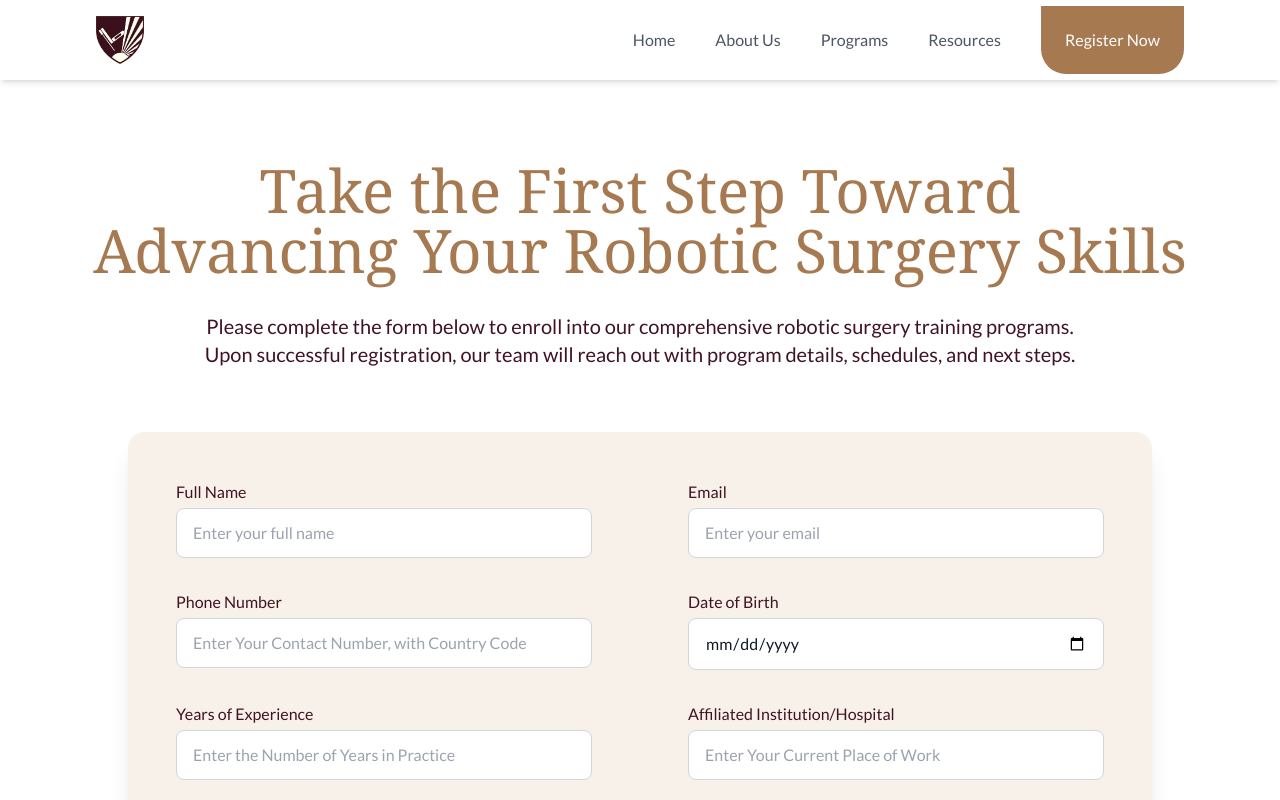
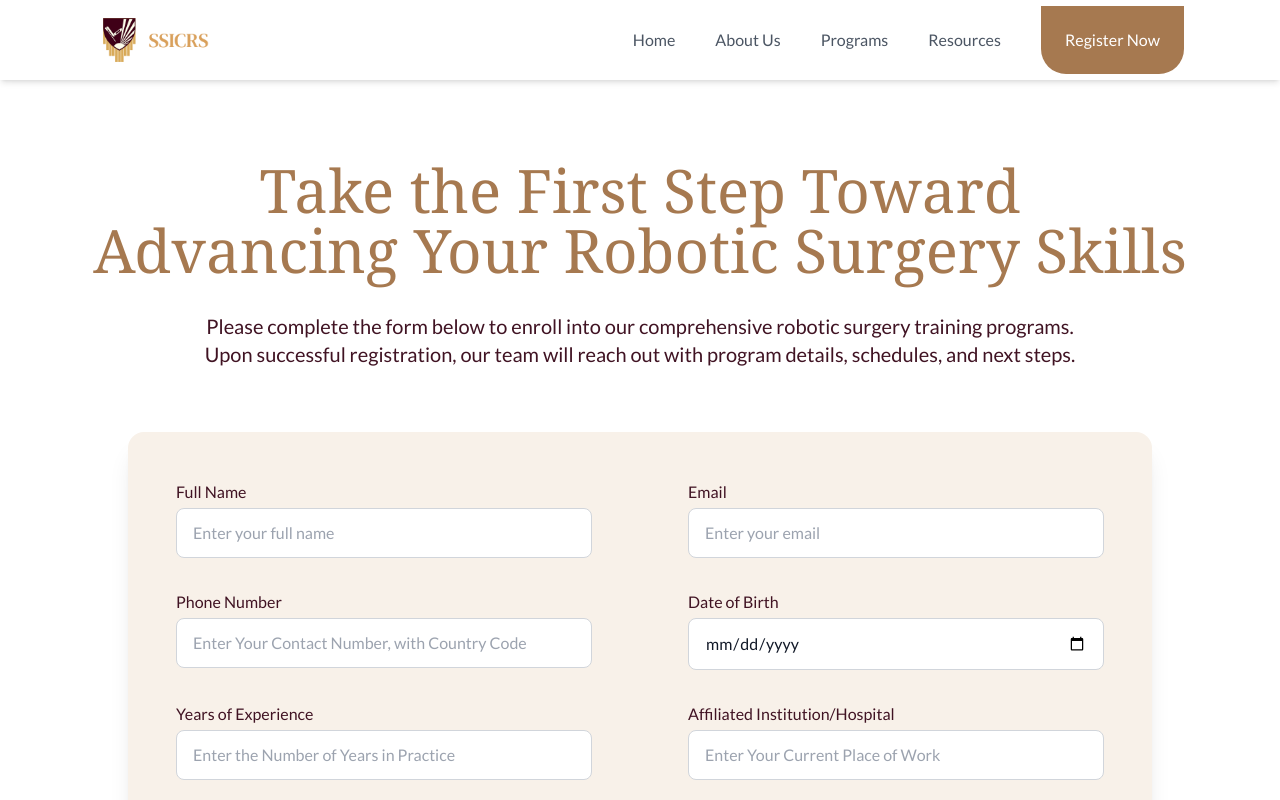
Before and after one commit to puneetshukla041/ssicrs-main, a Next.js app: page /register in a window 1280 px wide. Shown: the top 800 px of the page. Built offline with nearby package versions, Linux system fonts and the light colour scheme.

Commit message:
header fixed

```diff
--- a/components/Header.tsx
+++ b/components/Header.tsx
@@ -1,4 +1,5 @@
 // components/Header.tsx
+
 "use client";
 
 import Image from "next/image";
@@ -39,24 +40,30 @@ export default function Header({ className = "" }: HeaderProps) {
     setMobileNavOpen(false); // Close mobile nav after clicking
   };
 
+  // Header styling logic
   const headerBgColor = isRegisterPage ? "bg-white" : scrolled ? "bg-white" : "bg-transparent";
   const headerShadow = isRegisterPage ? "shadow-md" : scrolled ? "shadow-md" : "shadow-none";
   const headerTextColor = isRegisterPage ? "text-gray-600" : scrolled ? "text-gray-800" : "text-white";
+
+  // Logo switching logic
+  const logoSrc = isRegisterPage || scrolled ? "/logos/ssicrshead1.png" : "/logos/ssicrshead2.png";
 
   return (
     <header
       className={`w-full py-4 flex items-center justify-between fixed top-0 left-0 z-50 transition-all duration-500 ${headerBgColor} ${headerShadow} ${className} px-4 md:px-12 lg:px-24`}
     >
-      {/* Left Side - Logo */}
-      <div className="flex-shrink-0">
-        <Image
-          src="/logos/ssicrs.png"
-          alt="SSI Studios Logo"
-          width={150}
-          height={50}
-          className="h-12 w-auto"
-        />
-      </div>
+{/* Left Side - Logo */}
+<div className="flex-shrink-0 flex items-center h-12 md:h-15">
+  <Image
+    src={logoSrc}
+    alt="SSI Studios Logo"
+    width={260} // increased from 220
+    height={0}
+    className="max-h-[120%] w-auto transition-all duration-500 object-contain"
+    priority
+  />
+</div>
+
 
       {/* Hamburger Menu Button (mobile) */}
       <button
@@ -97,11 +104,10 @@ export default function Header({ className = "" }: HeaderProps) {
 
         {/* Register Now Button with brown background touching top of header */}
         <div className="relative flex items-center">
-          {/* Brown background behind button, touches top of nav */}
           <div
             className="absolute top-[-20] left-0 w-full"
             style={{
-              height: "170%", // same as nav height
+              height: "170%",
               backgroundColor: "#A67950",
               borderBottomLeftRadius: "25px",
               borderBottomRightRadius: "25px",
@@ -109,7 +115,6 @@ export default function Header({ className = "" }: HeaderProps) {
             }}
           ></div>
 
-          {/* Button on top */}
           <button
             onClick={goToRegister}
             className="relative z-10 px-6 py-2 rounded-full cursor-pointer text-white font-medium transition-colors duration-500"
@@ -137,7 +142,6 @@ export default function Header({ className = "" }: HeaderProps) {
             </button>
           ))}
 
-          {/* Mobile Register Button */}
           <button
             onClick={goToRegister}
             className="mt-4 w-full px-4 py-2 rounded transition-colors"
--- a/components/home/secondsection.tsx
+++ b/components/home/secondsection.tsx
@@ -63,17 +63,16 @@ const SecondSection = () => {
 </div>
 
 
-        {/* Right: Image */}
-<div className="flex justify-center md:justify-end md:pr-[-20] md:w-[700px]">
+{/* Right: Image */}
+<div className="flex justify-center md:justify-end md:w-[750px] ml-auto">
   <img
     src="/images/image2.webp"
     alt="Decorative"
     width={1400}
     height={900}
-    className="w-full h-auto object-cover rounded-2xl shadow-2xl transform md:translate-x-0"
+    className="w-full h-auto object-cover rounded-2xl shadow-2xl"
   />
 </div>
-
 
       </div>
 
--- a/components/home/thirdsection.tsx
+++ b/components/home/thirdsection.tsx
@@ -35,7 +35,7 @@ export default function ThirdSection() {
               color: "#F2F0E4",
             }}
           >
-            Empowering the next generation of surgeons <br />
+            Empowering the next generation of surgeons
             to transform healthcare with innovation and compassion
           </h2>
         </div>
```
Also changed, not shown: public/logos/ssicrshead1.png (added), public/logos/ssicrshead2.png (added).
